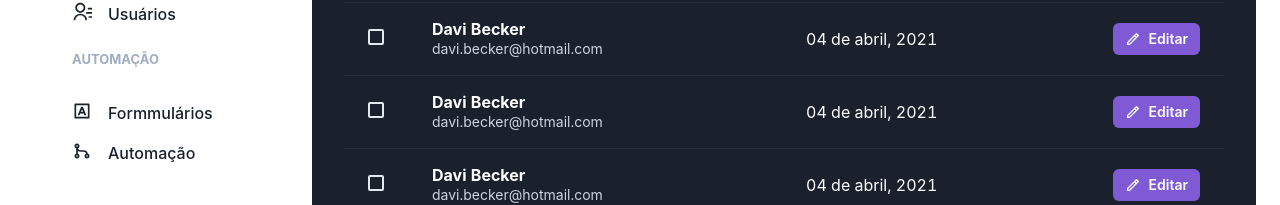
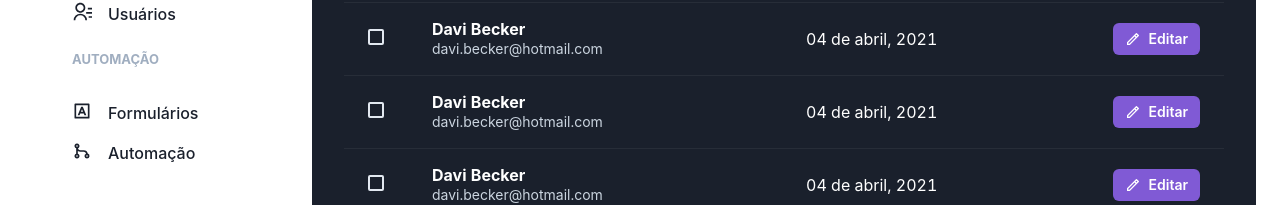
Before and after one commit to davibeck/projects, a Next.js app: page /users in a window 1280 px wide. Shown: the part 258-463 px from the top of the page. Built offline with nearby package versions, Linux system fonts and the light colour scheme.

Commit message:
side bar rename

```diff
--- a/src/components/Sidebar.tsx
+++ b/src/components/Sidebar.tsx
@@ -37,7 +37,7 @@ export function Sidebar() {
             <Link display="flex" alignContent="center">
               <Icon as={RiInputMethodLine} fontSize="20" />
               <Text ml="4" fontWeight="medium">
-                Formmulários
+                Formulários
               </Text>
             </Link>
             <Link display="flex" alignContent="center">
```
